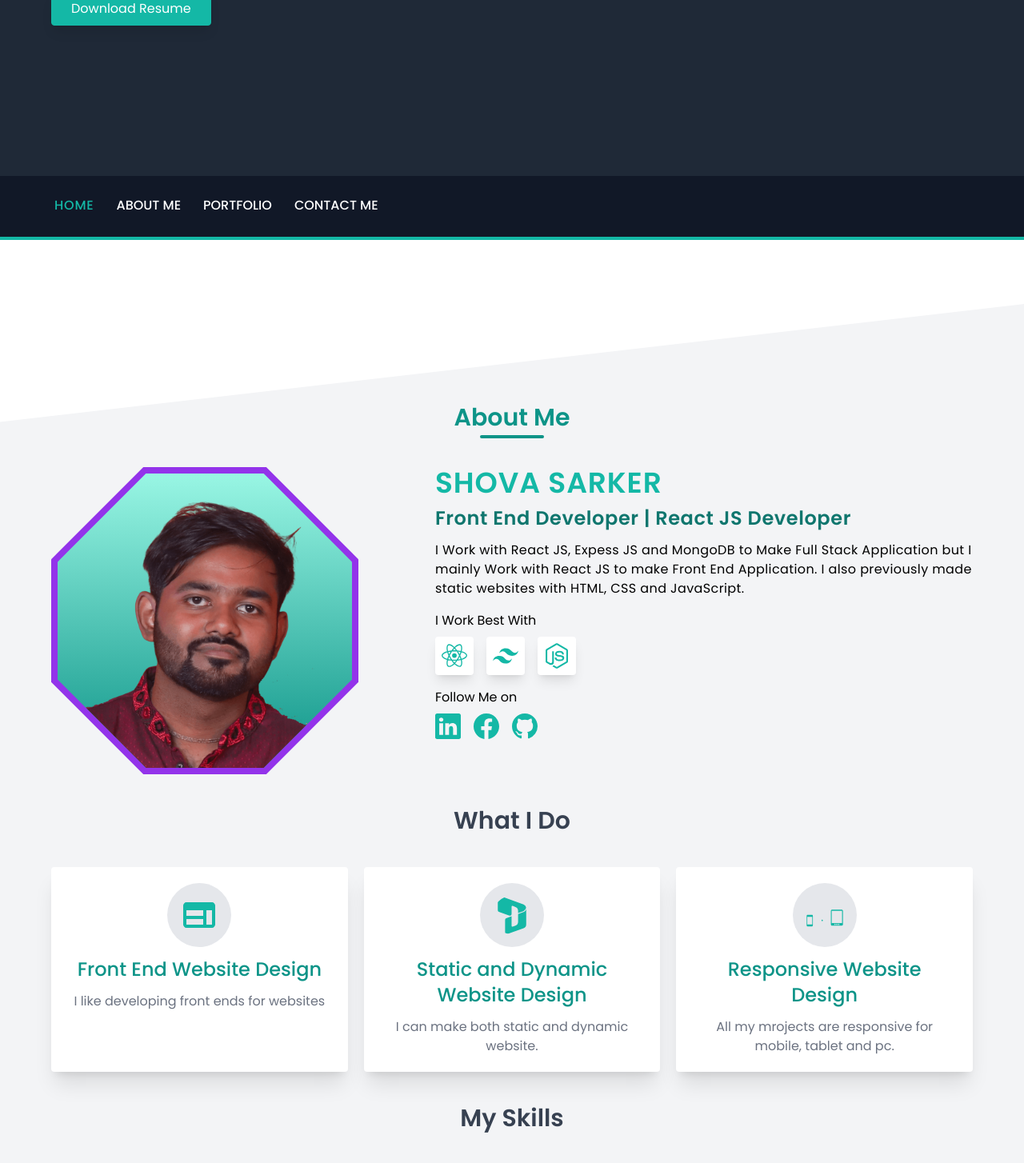
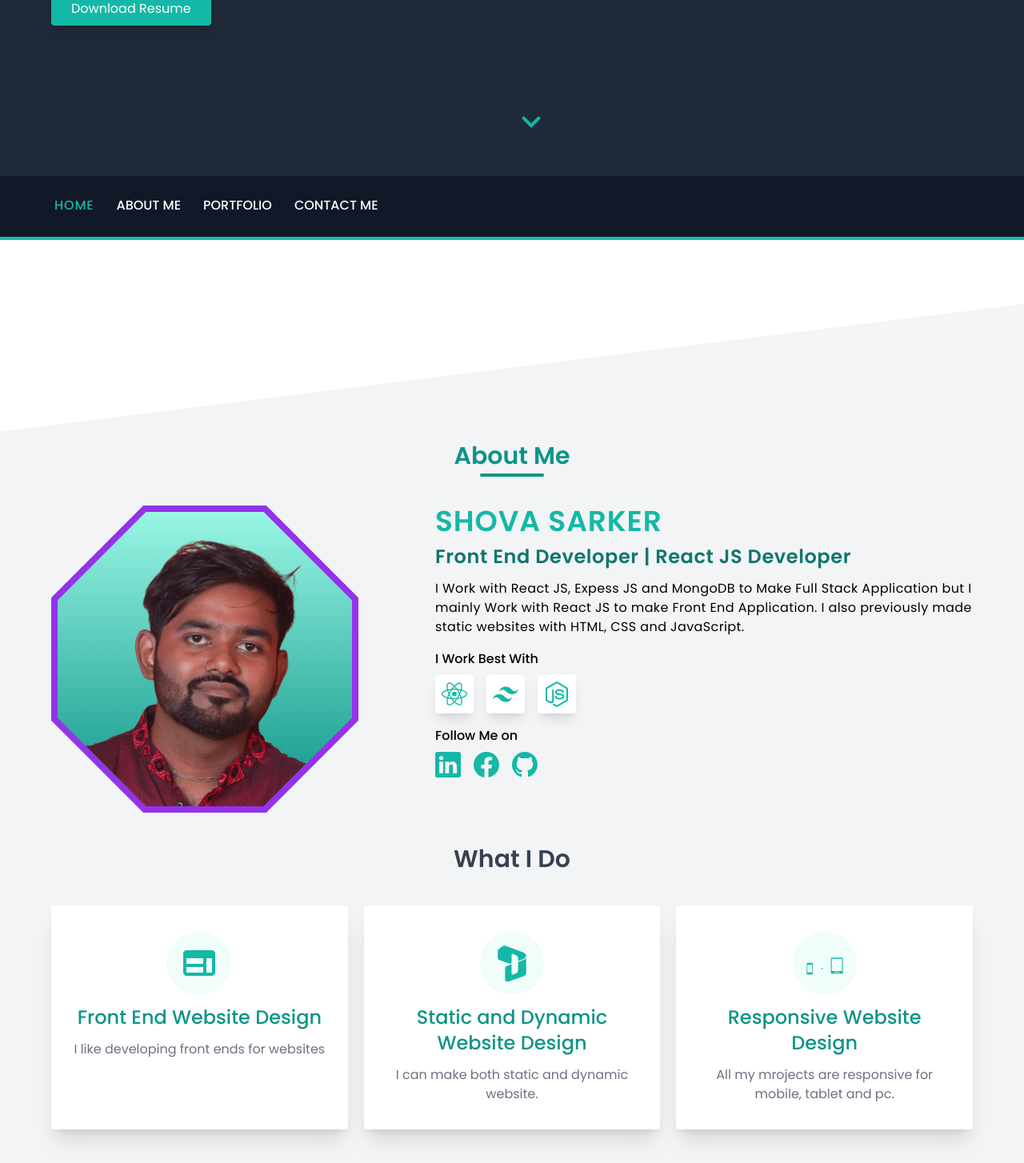
Before and after one commit to shovasarker/portfolio, a React (Create React App) app: page / in a window 1280 px wide. Shown: the part 580-2034 px from the top of the page at 80% size. Built offline with nearby package versions, Linux system fonts and the light colour scheme.

Commit message:
Footer added and some design Changes

```diff
--- a/src/pages/home/Home/index.jsx
+++ b/src/pages/home/Home/index.jsx
@@ -1,4 +1,5 @@
 import React from 'react'
+import Footer from '../../shared/Footer'
 import Header from '../../shared/header/Header'
 import About from '../components/About'
 import Banner from '../components/Banner'
@@ -13,6 +14,7 @@ const Home = () => {
       <About />
       <HomeProjects />
       <Contact />
+      <Footer />
     </main>
   )
 }
--- a/src/pages/home/components/About/index.jsx
+++ b/src/pages/home/components/About/index.jsx
@@ -7,7 +7,7 @@ const About = () => {
   return (
     <section
       id='about'
-      className='about-section scroll-mt-28 my-20 py-20 bg-gray-100'
+      className='about-section scroll-mt-28 my-20 py-28 md:py-24 lg:py-32 bg-gray-100'
     >
       <div className='container px-6 md:px-10 lg:px-16'>
         <h2 className='section-title'>About Me</h2>
--- a/src/pages/home/components/Banner/index.jsx
+++ b/src/pages/home/components/Banner/index.jsx
@@ -1,10 +1,12 @@
 import React from 'react'
+import { MdOutlineKeyboardArrowDown } from 'react-icons/md'
+
 import Button from '../../../standalone/Button'
 import DeveloperName from '../DeveloperName'
 
 const Banner = () => {
   return (
-    <section className='h-screen pt-20 flex items-center bg-gray-800'>
+    <section className='relative h-screen pt-20 flex items-center bg-gray-800'>
       <div className='container px-6 md:px-10 lg:px-16 font-poppins'>
         <h1 className=' text-4xl leading-snug md:text-6xl font-medium md:leading-tight text-white'>
           Hello,
@@ -21,12 +23,19 @@ const Banner = () => {
           target={'_blank'}
           rel='noreferrer'
           download
+          className='inline-block'
         >
           <Button primary className={'mt-8 font-poppins'}>
             Download Resume
           </Button>
         </a>
       </div>
+      <a
+        href='#about'
+        className='absolute bottom-10 left-1/2 -translate-x-1/2 animate-bounce'
+      >
+        <MdOutlineKeyboardArrowDown className='w-12 h-12 text-teal-500' />
+      </a>
     </section>
   )
 }
--- a/src/pages/home/components/Contact/index.jsx
+++ b/src/pages/home/components/Contact/index.jsx
@@ -3,7 +3,7 @@ import React from 'react'
 const Contact = () => {
   return (
     <section
-      className='container px-6 md:px-10 lg:px-16 scroll-mt-28'
+      className='container px-6 md:px-10 lg:px-16 scroll-mt-28 mt-20'
       id='contact'
     >
       <iframe
@@ -16,7 +16,7 @@ const Contact = () => {
         src='https://form.jotform.com/221594944946066'
         frameBorder='0'
         scrolling='no'
-        className='h-[1000px] min-w-full md:min-w-0 md:max-w-[450px] border-0 mx-auto'
+        className='h-[800px] w-full md:w-1/2 border-0 mx-auto'
       ></iframe>
     </section>
   )
--- a/src/pages/home/components/Profile/index.jsx
+++ b/src/pages/home/components/Profile/index.jsx
@@ -2,7 +2,6 @@ import React from 'react'
 import { GrReactjs } from 'react-icons/gr'
 import { SiTailwindcss } from 'react-icons/si'
 import { FaNodeJs } from 'react-icons/fa'
-import { BsFacebook, BsGithub, BsLinkedin } from 'react-icons/bs'
 
 import profilePic from '../../../../assets/images/shova-profile.png'
 import SocialLinks from '../../../standalone/SocialLinks'
@@ -32,7 +31,7 @@ const Profile = () => {
           Application. I also previously made static websites with HTML, CSS and
           JavaScript.
         </p>
-        <p className='mt-4'>I Work Best With</p>
+        <p className='mt-4 font-medium'>I Work Best With</p>
         <div className='flex justify-start items-center gap-4 mt-2'>
           <GrReactjs
             className='w-12 h-12 rounded shadow-lg bg-white text-teal-500 p-2'
@@ -48,7 +47,7 @@ const Profile = () => {
           />
         </div>
 
-        <p className='mt-4'>Follow Me on</p>
+        <p className='mt-4 font-medium'>Follow Me on</p>
         <SocialLinks />
       </div>
     </div>
--- a/src/pages/home/components/Work/index.jsx
+++ b/src/pages/home/components/Work/index.jsx
@@ -3,7 +3,7 @@ import React from 'react'
 const Work = ({ work }) => {
   const { icon, name, description } = work
   return (
-    <div className='w-full overflow-hidden shadow-xl rounded bg-white p-5'>
+    <div className='w-full overflow-hidden shadow-xl rounded bg-white px-5 py-8'>
       <div className='flex flex-col justify-center items-center gap-3 text-center'>
         {icon}
         <h3 className='text-2xl font-medium text-teal-600'>{name}</h3>
--- a/src/pages/home/components/Works/index.jsx
+++ b/src/pages/home/components/Works/index.jsx
@@ -8,21 +8,21 @@ import Work from '../Work'
 const works = [
   {
     icon: (
-      <MdOutlineWeb className='w-20 h-20 rounded-full bg-gray-200 p-4 text-teal-500' />
+      <MdOutlineWeb className='w-20 h-20 rounded-full bg-teal-50 p-4 text-teal-500' />
     ),
     name: 'Front End Website Design',
     description: 'I like developing front ends for websites',
   },
   {
     icon: (
-      <SiDynamics365 className='w-20 h-20 p-4 rounded-full bg-gray-200 text-teal-500' />
+      <SiDynamics365 className='w-20 h-20 p-4 rounded-full  bg-teal-50 text-teal-500' />
     ),
     name: 'Static and Dynamic Website Design',
     description: 'I can make both static and dynamic website.',
   },
   {
     icon: (
-      <DiResponsive className='w-20 h-20 p-2 rounded-full bg-gray-200 text-teal-500' />
+      <DiResponsive className='w-20 h-20 p-2 rounded-full  bg-teal-50 text-teal-500' />
     ),
     name: 'Responsive Website Design',
     description: 'All my mrojects are responsive for mobile, tablet and pc.',
--- /dev/null
+++ b/src/pages/shared/Footer/index.jsx
@@ -0,0 +1,18 @@
+import React from 'react'
+import SocialLinks from '../../standalone/SocialLinks'
+
+const Footer = () => {
+  return (
+    <footer className='bg-gray-900 h-96'>
+      <div className='container px-6 md:px-10 lg:px-16 h-full flex flex-col justify-center items-center'>
+        <p className='text-base font-medium text-white my-3'>Follow Me on</p>
+        <SocialLinks />
+        <p className='mt-10 text-white text-sm'>
+          &copy; {new Date().getFullYear()} Shova Sarker. All rights reserved{' '}
+        </p>
+      </div>
+    </footer>
+  )
+}
+
+export default Footer
```
Also changed, not shown: firebase.json (added), 1 other file (tests, documents, lock files or other folders).
